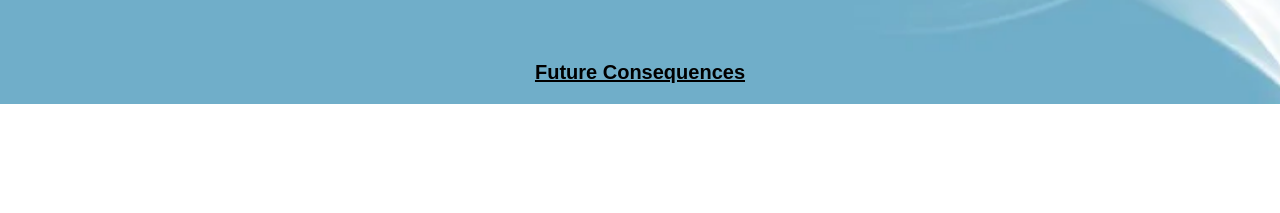
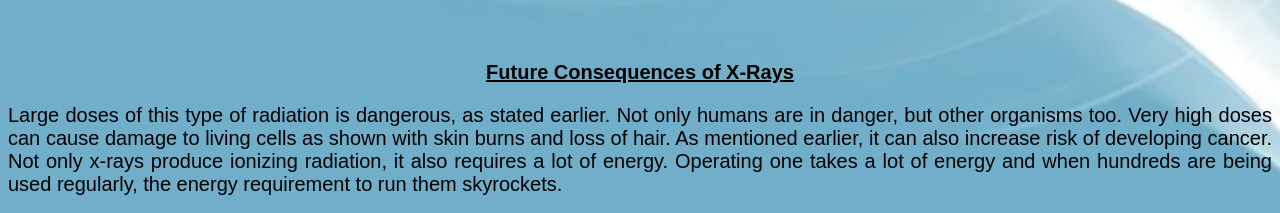
Before and after one commit to Domenicostuff/sciprojsds, a plain HTML site: page index.html in a window 1280 px wide. Shown: the part 1891-2104 px from the top of the page. Before the commit the page ends 1995 px from the top, so only its background shows below. Drawn offline with Linux system fonts and the light colour scheme.

Commit message:
Update index.html

```diff
--- a/index.html
+++ b/index.html
@@ -102,7 +102,10 @@
 <p>&nbsp;</p>
 
 <! 5th title >
-<p style="text-align: center;"><strong><span style="text-decoration: underline;"> Future Consequences </span></strong></p>
+<p style="text-align: center;"><strong><span style="text-decoration: underline;"> Future Consequences of X-Rays </span></strong></p>
+
+<! future Consequences >
+<p style="text-align: justify;"> Large doses of this type of radiation is dangerous, as stated earlier. Not only humans are in danger, but other organisms too. Very high doses can cause damage to living cells as shown with skin burns and loss of hair. As mentioned earlier, it can also increase risk of developing cancer. Not only x-rays produce ionizing radiation, it also requires a lot of energy. Operating one takes a lot of energy and when hundreds are being used regularly, the energy requirement to run them skyrockets. </p>
 
 </font>
 </div>
```
